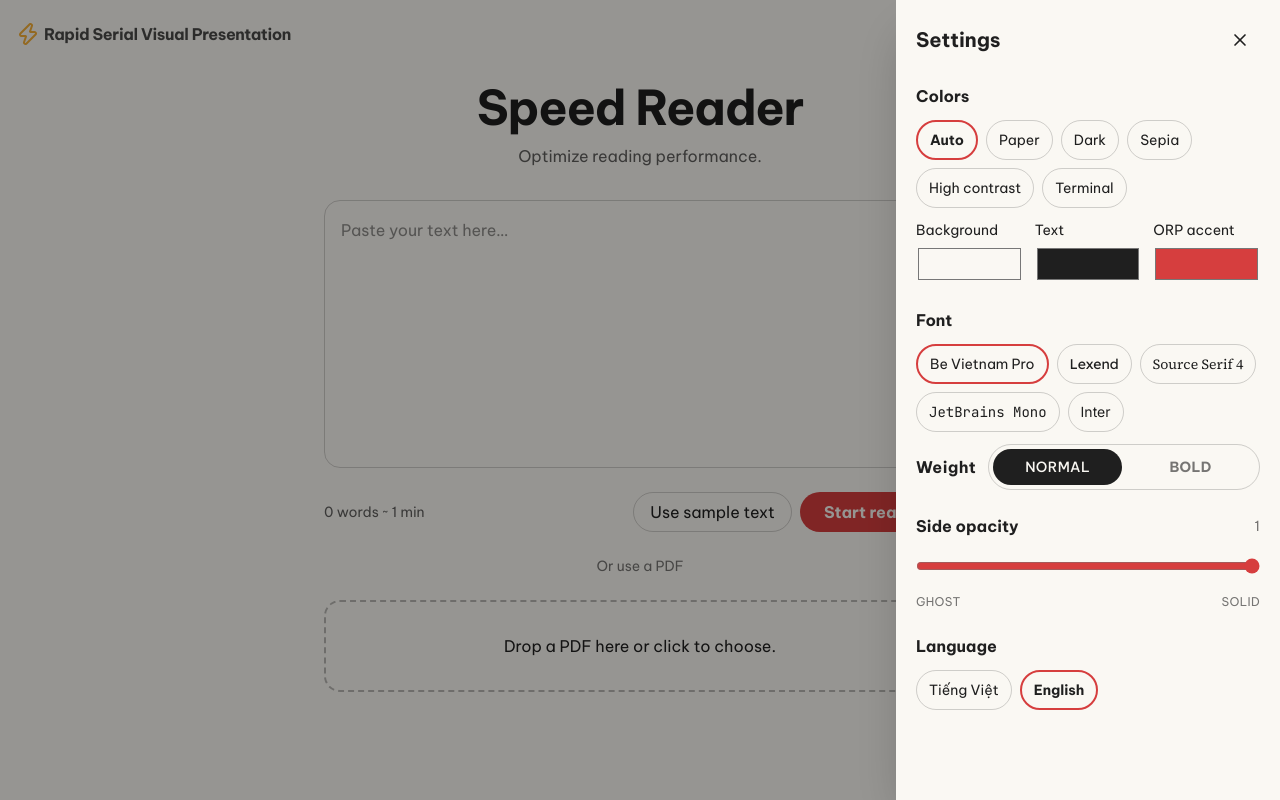
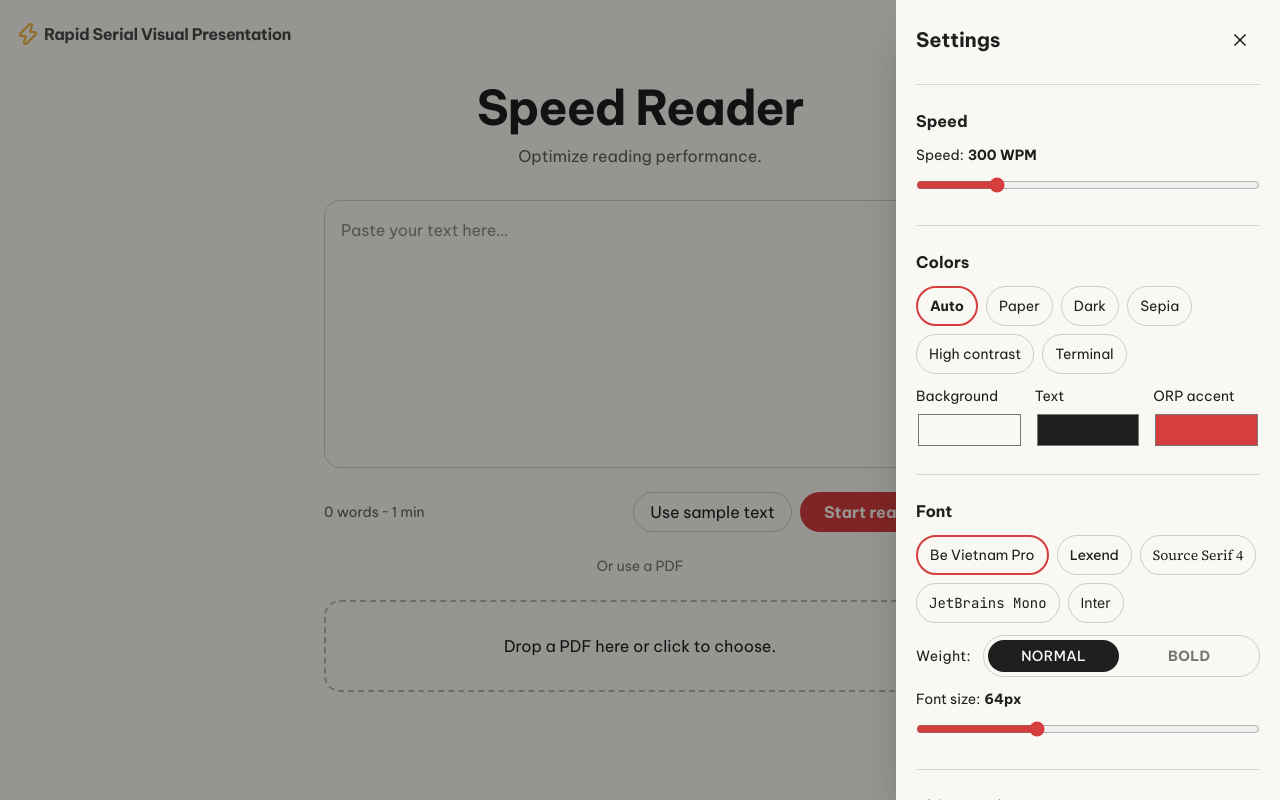
Before and after one commit to Eintes-steinla/RSVP-Reader, a React (Vite) app: page / in a window 1280 px wide. Both pictures are taken after a click on the button 1246 px from the left and 34 px from the top of the page. Built offline with nearby package versions, Linux system fonts and the light colour scheme.

Commit message:
setting panel

```diff
--- a/src/components/Controls.jsx
+++ b/src/components/Controls.jsx
@@ -1,6 +1,5 @@
 import { Btn } from "../App.jsx";
-export default function Controls({ r, t, st, total, left, compact }) {
-  const { wpm, size } = st.s;
+export default function Controls({ r, t, total, left }) {
   return (
     <div className="pb-[max(1rem,env(safe-area-inset-bottom))] space-y-3 sm:space-y-4 mx-auto px-4 sm:px-5 w-full max-w-2xl">
       <div>
@@ -110,37 +109,6 @@ export default function Controls({ r, t, st, total, left, compact }) {
           </svg>
         </Btn>
       </div>
-      <div
-        className={`grid grid-cols-1 min-[420px]:grid-cols-2 [@media(max-height:500px)]:grid-cols-2 gap-2 min-[420px]:gap-4 text-sm ${compact ? "max-md:hidden" : ""}`}
-      >
-        <label className="flex flex-col gap-1">
-          <div className="flex gap-1">
-            {t.wpm}: <b>{wpm} WPM</b>
-          </div>
-          <input
-            type="range"
-            min={100}
-            max={1000}
-            step={10}
-            value={wpm}
-            onChange={(e) => st.set({ wpm: +e.target.value })}
-            style={{ accentColor: "var(--accent)" }}
-          />
-        </label>
-        <label className="flex flex-col gap-1">
-          <div className="flex gap-1">
-            {t.size}: <b>{size}px</b>
-          </div>
-          <input
-            type="range"
-            min={24}
-            max={140}
-            value={size}
-            onChange={(e) => st.set({ size: +e.target.value })}
-            style={{ accentColor: "var(--accent)" }}
-          />
-        </label>
-      </div>
     </div>
   );
 }
--- a/src/components/Reader.jsx
+++ b/src/components/Reader.jsx
@@ -149,14 +149,7 @@ export default function Reader({ doc, st, t, onBack }) {
       <div
         className={`transition-opacity duration-500 ${hidden ? "opacity-0 pointer-events-none" : "opacity-100"}`}
       >
-        <Controls
-          r={r}
-          t={t}
-          st={st}
-          total={words.length}
-          left={fmt(left)}
-          compact={ctx}
-        />
+        <Controls r={r} t={t} total={words.length} left={fmt(left)} />
         <p className="hidden sm:block opacity-50 pb-4 text-xs text-center">
           {t.keys}
         </p>
--- a/src/components/SettingsPanel.jsx
+++ b/src/components/SettingsPanel.jsx
@@ -53,7 +53,24 @@ export default function SettingsPanel({ st, t, onClose }) {
             </svg>
           </button>
         </div>
-        <section className="space-y-3">
+        <section className="space-y-3 pt-6 border-current/15 border-t">
+          <h3 className="font-semibold">{t.reading}</h3>
+          <label className="flex flex-col gap-1 text-sm">
+            <div className="flex gap-1">
+              {t.wpm}: <b>{s.wpm} WPM</b>
+            </div>
+            <input
+              type="range"
+              min={100}
+              max={1000}
+              step={10}
+              value={s.wpm}
+              onChange={(e) => set({ wpm: +e.target.value })}
+              style={{ accentColor: "var(--accent)" }}
+            />
+          </label>
+        </section>
+        <section className="space-y-3 pt-6 border-current/15 border-t">
           <h3 className="font-semibold">{t.colors}</h3>
           <div className="flex flex-wrap gap-2">
             {["auto", ...Object.keys(PRESETS)].map((k) => (
@@ -94,7 +111,7 @@ export default function SettingsPanel({ st, t, onClose }) {
             </p>
           )}
         </section>
-        <section className="space-y-3">
+        <section className="space-y-3 pt-6 border-current/15 border-t">
           <h3 className="font-semibold">{t.font}</h3>
           <div className="flex flex-wrap gap-2">
             {Object.entries(FONTS).map(([k, [name, css]]) => (
@@ -113,7 +130,7 @@ export default function SettingsPanel({ st, t, onClose }) {
             ))}
           </div>
           <div className="flex items-center gap-3">
-            <span className="font-semibold tracking-wide">{t.weight}</span>
+            <span className="text-sm tracking-wide">{t.weight}:</span>
             <div
               role="group"
               aria-label={t.weight}
@@ -127,7 +144,7 @@ export default function SettingsPanel({ st, t, onClose }) {
                   key={w}
                   onClick={() => set({ weight: w })}
                   aria-pressed={s.weight === w}
-                  className="flex-1 rounded-full h-9 text-sm uppercase tracking-wide cursor-pointer"
+                  className="flex-1 rounded-full h-8 text-sm uppercase tracking-wide cursor-pointer"
                   style={
                     s.weight === w
                       ? {
@@ -143,8 +160,21 @@ export default function SettingsPanel({ st, t, onClose }) {
               ))}
             </div>
           </div>
+          <label className="flex flex-col gap-1 text-sm">
+            <div className="flex gap-1">
+              {t.size}: <b>{s.size}px</b>
+            </div>
+            <input
+              type="range"
+              min={24}
+              max={140}
+              value={s.size}
+              onChange={(e) => set({ size: +e.target.value })}
+              style={{ accentColor: "var(--accent)" }}
+            />
+          </label>
         </section>
-        <section className="space-y-3">
+        <section className="space-y-3 pt-6 border-current/15 border-t">
           <div className="flex justify-between items-center">
             <h3 className="font-semibold">{t.sideOpacity}</h3>
             <span className="opacity-60 tabular-nums text-sm">
@@ -167,7 +197,7 @@ export default function SettingsPanel({ st, t, onClose }) {
             <span>{t.solid}</span>
           </div>
         </section>
-        <section className="space-y-3">
+        <section className="space-y-3 pt-6 border-current/15 border-t">
           <h3 className="font-semibold">{t.lang}</h3>
           <div className="flex gap-2">
             <Chip active={st.lang === "vi"} onClick={() => set({ lang: "vi" })}>
--- a/src/i18n.js
+++ b/src/i18n.js
@@ -23,6 +23,7 @@ export const dict = {
     fs: "Câu sau",
     wpm: "Tốc độ",
     size: "Cỡ chữ",
+    reading: "Tốc độ",
     settings: "Cài đặt",
     context: "Đang đọc đến đâu",
     close: "Đóng",
@@ -81,6 +82,7 @@ export const dict = {
     fs: "Next sentence",
     wpm: "Speed",
     size: "Font size",
+    reading: "Speed",
     settings: "Settings",
     context: "Where am I",
     close: "Close",
```
